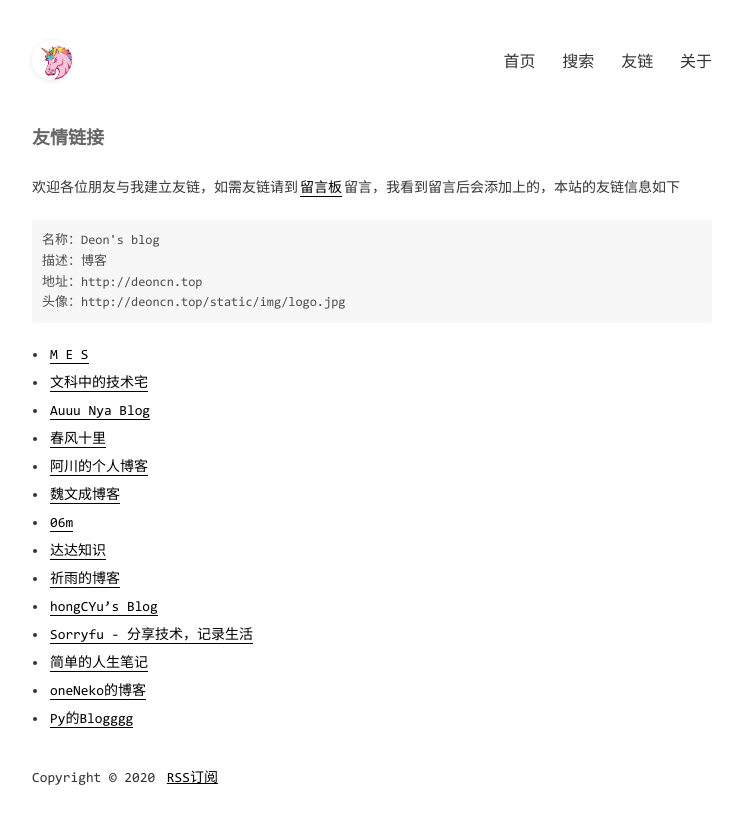
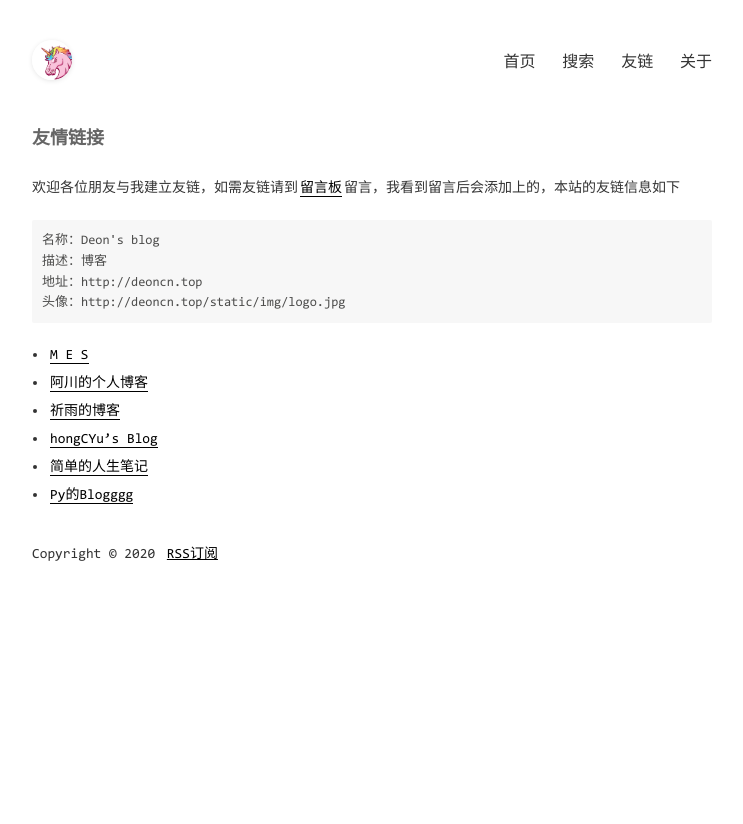
Before and after one commit to Deoncn/deoncn.github.io, a Jekyll site: the page built from pages/links.md, in a window 1280 px wide. Shown: the top 824 px of the page, without its empty margins (268-1011 px from the left). Built offline with Jekyll 4.4.1, drawn with Linux system fonts in a browser that asks for light colours; comment, search, counter and statistics services are not loaded.

Commit message:
Update _config.yml

```diff
--- a/_config.yml
+++ b/_config.yml
@@ -59,29 +59,17 @@ links:
   - title: M E S
     url: https://rain.moimo.me
 
-  - title: 文科中的技术宅
-    url: https://www.townwang.com
-  - title: Auuu Nya Blog
-    url: http://mu1er.cn
-  - title: 春风十里
-    url: https://www.geek-era.com
   - title: 阿川的个人博客
     url: https://achuan.io
-  - title: 魏文成博客
-    url: https://www.wwc.ren
-  - title: 06m
-    url: https://www.06m.me
-  - title: 达达知识
-    url: https://www.dadapush.com/
+
   - title: 祈雨的博客
     url: https://wakzz.cn/
+
   - title: hongCYu’s Blog
     url: https://hongcyu.cn/
-  - title: Sorryfu - 分享技术，记录生活
-    url: https://sorryfu.top/
+
   - title: 简单的人生笔记
     url: https://yoyling.com/
-  - title: oneNeko的博客
-    url: https://blog.oneneko.com/
+
   - title: Py的Blogggg
     url: https://lzhbhlrpython.github.io/
```
